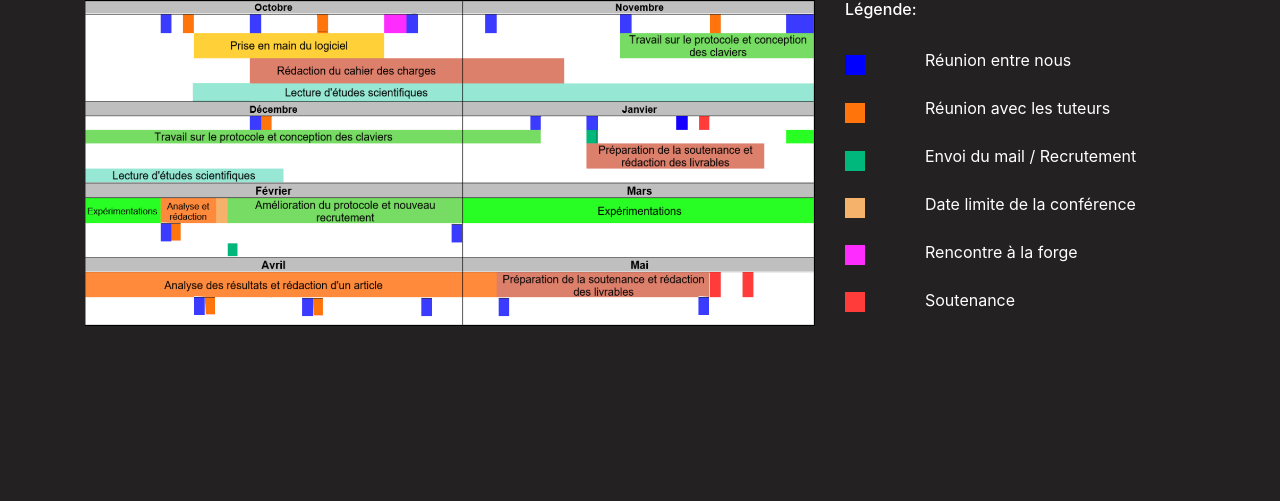
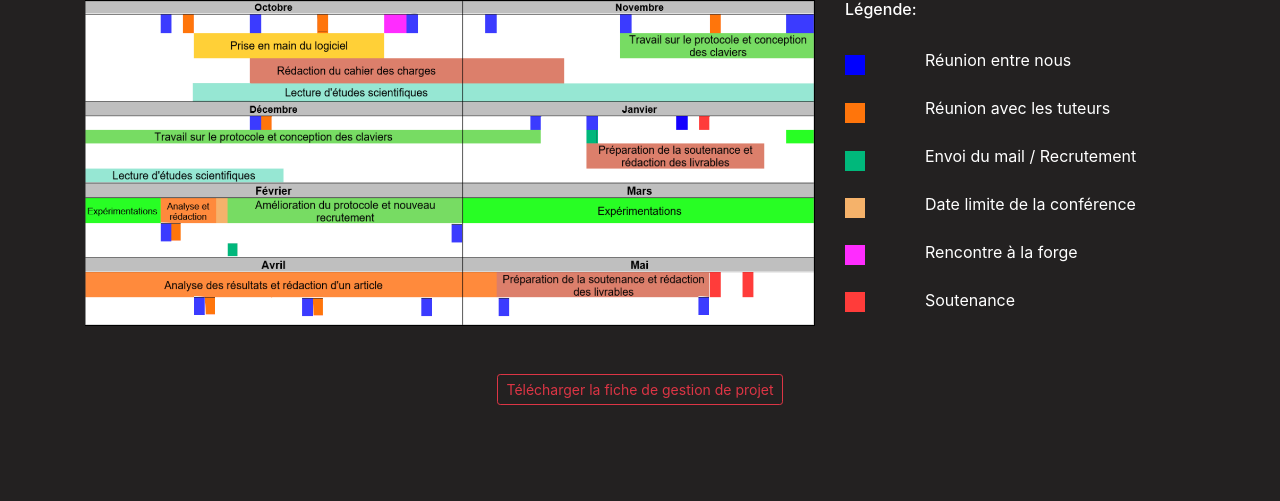
Before and after one commit to Zoko91/Website_Cara, a PHP site: page /gestion.php in a window 1280 px wide. Shown: the part 1355-1856 px from the top of the page. Before the commit the page ends 1681 px from the top, so only its background shows below. Run offline with PHP 8.4, Linux system fonts and the light colour scheme; some libraries are stand-ins or nearby versions; some web fonts are replaced.

Commit message:
modif Jo

```diff
--- a/gestion.php
+++ b/gestion.php
@@ -107,6 +107,11 @@
         </div>
     </div>
     <br>
+    <br>
+    <div class="container text-center">
+        <a href="gestion_projet.pdf" class="btn btn-sm btn-outline-danger" role="button" aria-pressed="true" target="_blank">Télécharger la fiche de gestion de projet</a>
+    </div>
+    <br>
 </div>
 
 <?php include("footer.php") ?>
--- a/presentation.php
+++ b/presentation.php
@@ -52,7 +52,7 @@
     </div>
     <br>
     <div class="container text-center">
-        <a href="Projet%20Cara%20CDC.pdf" class="btn btn-sm btn-outline-danger" role="button" aria-pressed="true">Télécharger le cahier des charges</a>
+        <a href="Projet%20Cara%20CDC.pdf" class="btn btn-sm btn-outline-danger" role="button" aria-pressed="true" target="_blank">Télécharger le cahier des charges</a>
     </div>
     <br>
     <br>
```
Also changed, not shown: 1 other file.
